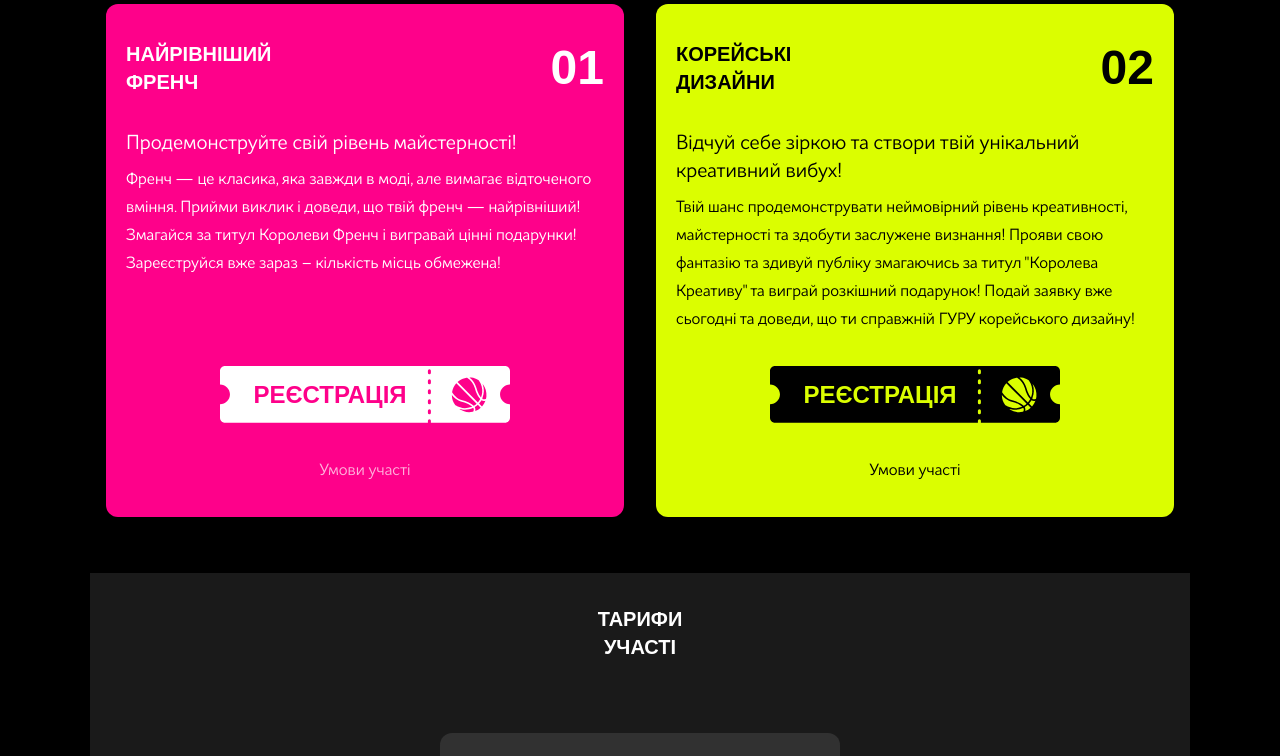
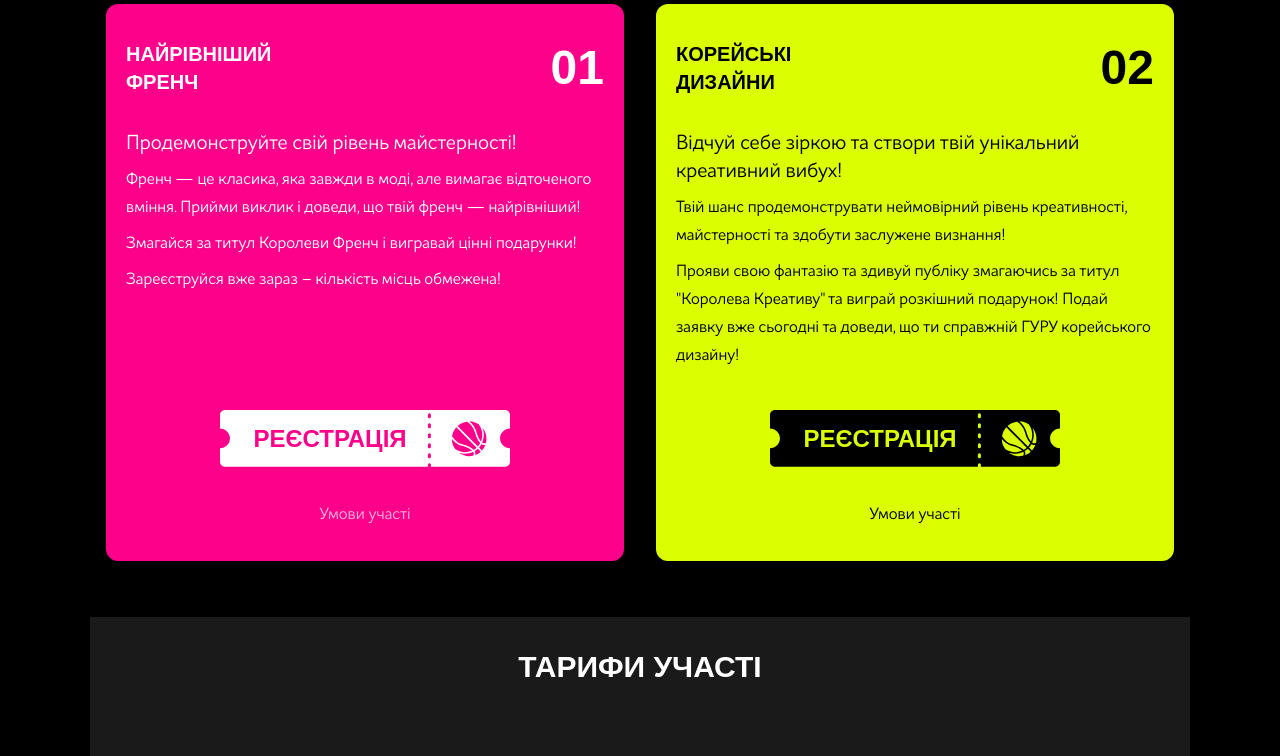
Before and after one commit to serhiihaniuk/nailmoment_next, a Next.js app: page / in a window 1280 px wide. Shown: the part 4280-5036 px from the top of the page. Built offline with nearby package versions, Linux system fonts and the light colour scheme; a web font is replaced by a local one.

Commit message:
core review chagnes

```diff
--- a/src/app/page.tsx
+++ b/src/app/page.tsx
@@ -1,7 +1,6 @@
 "use client";
 import { useState } from "react";
 import { Ball } from "@/shared/ui/ball";
-import { Button } from "@/shared/ui/button";
 import { List } from "@/shared/ui/list";
 import { SectionTitle } from "@/shared/ui/section-title";
 import { Speaker } from "@/shared/ui/speaker";
@@ -16,8 +15,9 @@ import { RegisterEvent } from "@/shared/ui/register-event";
 
 const links = {
   partnerLink: "#TODO:ADD BE A PARTNER LINK",
-  telegramLink: "#TODO:ADD BE A PARTNER LINK",
-  instagramLink: "#TODO:ADD BE A PARTNER LINK",
+  telegramLink: "https://t.me/+THVRcBRhyWc5OWY0",
+  instagramLink:
+    "https://www.instagram.com/nail_moment_pl?igsh=YWZpY2JjOTFueXc5",
   phoneNumber: "662 412 456",
   email: "Nail.moment.wroclaw@gmail.com",
 };
@@ -145,17 +145,17 @@ export default function Home() {
     },
     {
       title: "Яке місце проведення фестивалю?",
-      text: `Купи квиток на фестиваль Nail Moment & Nail of The Day.
-На сайті заповни анкету під конкурсом в якому хочеш прийняти участь.
-В день фестивалю на першій перерві підійди до столів з конкурсу та назви своє імʼя та прізвище.
-Можете взяти з собою свій пензлик для комфортної роботи ✨
-`,
+      text: `map`,
       isActive: false,
     },
     {
       title:
         "Як я можу прийняти участь в конкурсі «Найліпший Френч», «Корейський дизайн»?",
-      text: "TODO: Fil",
+      text: `Купи квиток на фестиваль Nail Moment & Nail of The Day.
+              На сайті заповни анкету під конкурсом в якому хочеш прийняти участь.
+              В день фестивалю на першій перерві підійди до столів з конкурсу та назви своє імʼя та прізвище.
+              Можете взяти з собою свій пензлик для комфортної роботи ✨
+            `,
       isActive: false,
     },
     {
@@ -175,8 +175,8 @@ export default function Home() {
   const onAccordionClick = (index: number) => {
     setFrequentlyQuestions((prevQuestions) =>
       prevQuestions.map((question, i) =>
-        i === index ? { ...question, isActive: !question.isActive } : question
-      )
+        i === index ? { ...question, isActive: !question.isActive } : question,
+      ),
     );
   };
 
@@ -197,7 +197,7 @@ export default function Home() {
               15 жовтня / Баскетбольна арена
             </span>
             <a
-              href="TODO:ADD_LINK"
+              href="https://maps.app.goo.gl/q2zzTENBh3TEw8Jx9"
               className="text-primary-foreground-muted text-xs md:text-lg"
             >
               Jozefa Szanajcy 17/19, 03-481 Warszawa
@@ -364,10 +364,14 @@ export default function Home() {
             <p className="font-asteriks text-white text-base leading-7 grow text-start">
               <span className="block mb-2 text-xl">
                 Продемонструйте свій рівень майстерності!
-              </span>{" "}
-              Френч — це класика, яка завжди в моді, але вимагає відточеного
-              вміння. Прийми виклик і доведи, що твій френч — найрівніший!
-              Змагайся за титул Королеви Френч і вигравай цінні подарунки!
+              </span>
+              <span className="block mb-2">
+                Френч — це класика, яка завжди в моді, але вимагає відточеного
+                вміння. Прийми виклик і доведи, що твій френч — найрівніший!
+              </span>
+              <span className="block mb-2">
+                Змагайся за титул Королеви Френч і вигравай цінні подарунки!
+              </span>
               Зареєструйся вже зараз – кількість місць обмежена!
             </p>
             <RegisterEvent color="white" />
@@ -384,11 +388,16 @@ export default function Home() {
               <span className="block mb-2 text-xl">
                 Відчуй себе зіркою та створи твій унікальний креативний вибух!
               </span>
-              Твій шанс продемонструвати неймовірний рівень креативності,
-              майстерності та здобути заслужене визнання! Прояви свою фантазію
-              та здивуй публіку змагаючись за титул &quot;Королева
-              Креативу&quot; та виграй розкішний подарунок! Подай заявку вже
-              сьогодні та доведи, що ти справжній ГУРУ корейського дизайну!
+              <span className="block mb-2">
+                Твій шанс продемонструвати неймовірний рівень креативності,
+                майстерності та здобути заслужене визнання!
+              </span>
+              <span className="block mb-2">
+                Прояви свою фантазію та здивуй публіку змагаючись за титул
+                &quot;Королева Креативу&quot; та виграй розкішний подарунок!
+                Подай заявку вже сьогодні та доведи, що ти справжній ГУРУ
+                корейського дизайну!
+              </span>
             </p>
             <RegisterEvent color="black" />
             <a href="/rules" className="block mx-auto">
@@ -402,7 +411,9 @@ export default function Home() {
         id="tickets"
         className="px-4 py-8 flex flex-col gap-4 justify-start bg-primary "
       >
-        <SectionTitle className="mb-5 md:mb-14">ТАРИФИ УЧАСТІ</SectionTitle>
+        <SectionTitle className="mb-5 w-max text-3xl md:mb-14">
+          ТАРИФИ УЧАСТІ
+        </SectionTitle>
         <div className="relative w-full h-full gap-4 flex flex-col justify-start md:max-w-[1120px] md:m-auto ">
           <div className="flex gap-2.5 flex-col md:grid md:grid-cols-[400px] md:gap-6 md:items-start md:justify-center lg:flex-row">
             {tickets.map((ticket, index) => (
@@ -435,7 +446,7 @@ export default function Home() {
             },
           }}
         >
-          {Array.from({ length: 7 }).map((_, i) => (
+          {Array.from({ length: 9 }).map((_, i) => (
             <SwiperSlide key={i}>
               <Image
                 src={`/prev/${i + 1}.jpg`}
@@ -613,7 +624,7 @@ export default function Home() {
                   "border-t-[1px] border-t-[#4C4C4C] py-5 cursor-pointer select-none",
                   frequentlyQuestions.length === index + 1
                     ? "border-y-[1px] border-y-[#4C4C4C]"
-                    : "border-t-[1px] border-t-[#4C4C4C] py-5"
+                    : "border-t-[1px] border-t-[#4C4C4C] py-5",
                 )}
                 key={index}
                 onClick={() => onAccordionClick(index)}
@@ -634,10 +645,21 @@ export default function Home() {
                 <p
                   className={cn(
                     "max-h-[0] text-lg text-primary-foreground opacity-80 font-light mt-1 overflow-hidden transition-all duration-500 pl-10",
-                    question.isActive ? "max-h-[200px]" : ""
+                    question.isActive ? "max-h-[200px]" : "",
                   )}
                 >
-                  {question.text}
+                  {question.text === "map" ? (
+                    <iframe
+                      src="https://www.google.com/maps/embed?pb=!1m18!1m12!1m3!1d2441.8578951331633!2d21.02569855860169!3d52.26412550000783!2m3!1f0!2f0!3f0!3m2!1i1024!2i768!4f13.1!3m3!1m2!1s0x471ecc16560d5e8b%3A0x9376b884b993af61!2sJ%C3%B3zefa%20Szanajcy%2017%2F19%2C%2003-481%20Warszawa!5e0!3m2!1spl!2spl!4v1723571875617!5m2!1spl!2spl"
+                      width="200"
+                      height="250"
+                      allowFullScreen={false}
+                      loading="lazy"
+                      referrerPolicy="no-referrer-when-downgrade"
+                    ></iframe>
+                  ) : (
+                    question.text
+                  )}
                 </p>
               </div>
             ))}
@@ -660,7 +682,9 @@ export default function Home() {
               15 жовтня / Баскетбольна арена
             </h2>
             <p className="text-primary font-normal text-lg text-center mb-4 md:text-2xl md:mb-10">
-              Jozefa Szanajcy 17/19, 03-481 Warszawa
+              <a href="https://maps.app.goo.gl/q2zzTENBh3TEw8Jx9">
+                Jozefa Szanajcy 17/19, 03-481 Warszawa
+              </a>
             </p>
             <TicketButton href="#tickets" className="m-auto" color="black">
               ЗАБРОНЮВАТИ
@@ -855,14 +879,14 @@ const CardSpeaker = ({
     <div
       className={cn(
         "flex flex-row gap-1 bg-white rounded-xl p-5",
-        accent && "bg-accent-green"
+        accent && "bg-accent-green",
       )}
     >
       <div className="grow">
         <div
           className={cn(
             "text-accent-pink font-travels font-bold",
-            accent && "text-black"
+            accent && "text-black",
           )}
         >
           {time}
```
Also changed, not shown: public/prev/8.jpg (added), public/prev/9.jpg (added).
